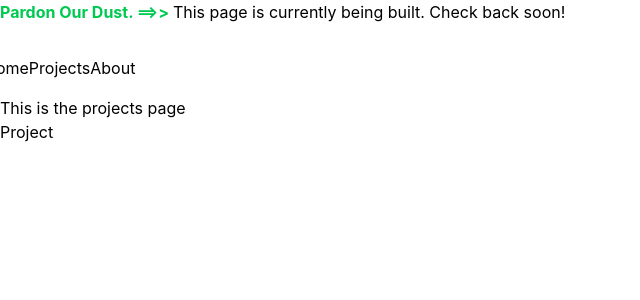
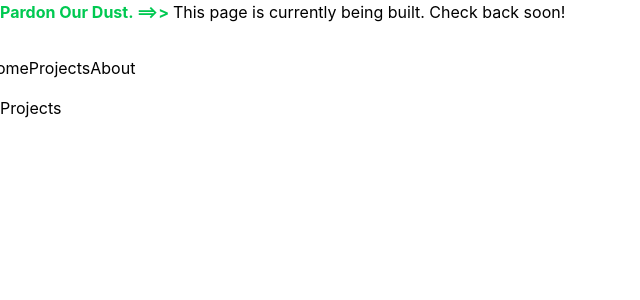
Before and after one commit to ryanpaixao/ryanpaixao.github.io, a Vue app: page /projects in a window 1280 px wide. Shown: the top 300 px of the page, without its empty margins (0-640 px from the left). Built offline with nearby package versions, Linux system fonts and the light colour scheme.

Commit message:
test(playwright): update Projects path per Projects spec

```diff
--- a/src/views/ProjectsView.vue
+++ b/src/views/ProjectsView.vue
@@ -2,9 +2,6 @@
 
 <template>
   <div class="projects">
-    <h1>This is the projects page</h1>
-  </div>
-  <div>
-    <h2>Project {{ $route.params.slug }}</h2>
+    <h1>Projects</h1>
   </div>
 </template>
```
